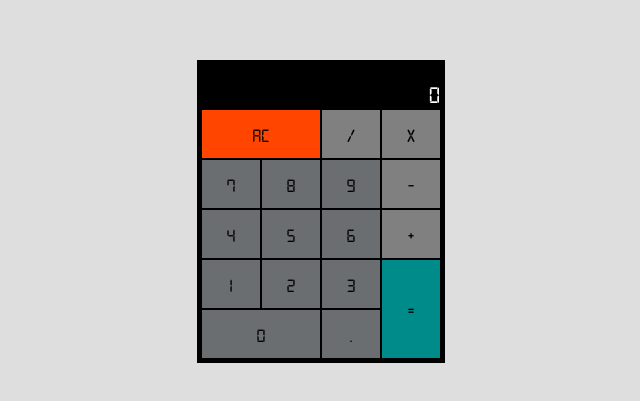
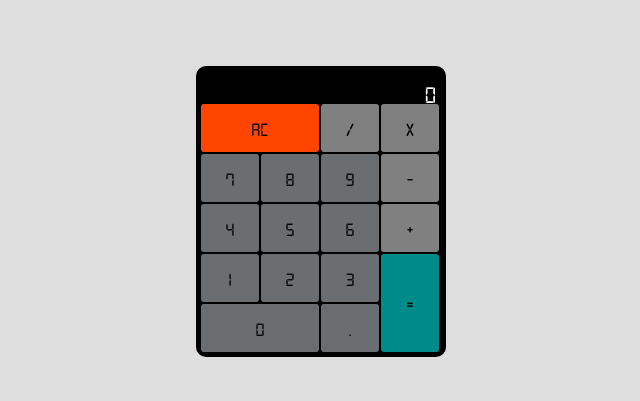
Before and after one commit to marijoyapa/react-javascript-calculator, a React (Create React App) app in the folder calculator/: page / in a window 1280 px wide. Shown: the part 189-590 px from the top of the page, without its empty margins (319-959 px from the left). Built offline with nearby package versions, Linux system fonts and the light colour scheme.

Commit message:
Clean up for more errors

```diff
--- a/calculator/src/App.css
+++ b/calculator/src/App.css
@@ -13,6 +13,7 @@
   align-items: center;
   background-color: black;
   color: white;
+  border-radius: 10px;
 }
 
 .output{
@@ -21,15 +22,24 @@
   align-items: center;
   margin-right: 5px;
   font-size: 24px;
-  height: 25px;
+  /* height: 25px; */
+  width: 240px;
 }
 
 .expression{
   font-size: 14px;
   color: orange;
   margin-top: 5px;
+  margin-left: 5px;
+
+  min-height: 15px;
   padding-bottom: 0;
-  height: 15px;
+  /* padding-right: 10px; */
+  /* height: 15px; */
+  width: 240px;
+  /* inline-size: 150px; */
+  overflow-wrap: break-word;
+  word-break: break-all;
 }
 
 .digits {
@@ -48,6 +58,7 @@
   margin:1px;
   font-family: "digital-7";
   font-size: 19px;
+  border-radius: 3px;
 }
 
 .button:hover{
@@ -67,15 +78,6 @@
   background-color: #6B6E70;
 }
 
-
-/* div {
-  display: flex;
-  justify-content: center;
-  align-items: center;
-  padding: 20px;
-  margin: 20px;
-} */
-
 .ac {
   grid-column: 1/3;
 }
--- a/calculator/src/App.js
+++ b/calculator/src/App.js
@@ -34,7 +34,10 @@ class Calculator extends React.Component {
       //handle number starts with zero
       else if ( expression.length > 1 & expression[0] == 0 & expression[1]!='.') {
         expression = expression.replace(expression[0], '')
-        console.log('0.')
+      }
+      //handle expressions starting with multiplication and divide
+      else if ( expression[0]=='*'|expression[0]=="/") {
+        expression = expression.replace(expression[0], '')
       }
       //handle digits starting with multiple zeros
       else if (expression === "00") {
@@ -44,7 +47,7 @@ class Calculator extends React.Component {
         expression = expression.replace(lastTwo, lastTwo[1])
       }
       else if(expression.length>20){
-        expression = "limit"
+        output = "DIGIT LIMIT MET"
       }
 
       //handle output
@@ -64,12 +67,15 @@ class Calculator extends React.Component {
         else if (output.includes("..")) {
           output = output.replace("..", '.')
         }
+        else if( output.length>18){
+          output = "DIGIT LIMIT MET"
+        }
       }
 
     }
 
     else {
-      //two handle next expression that starts with operation. it will continue the operation using the answer from the prev operation
+      //to handle next expression that starts with operation. it will continue the operation using the answer from the prev operation
       if ( lastTwo[1] == "+" | lastTwo[1] == "-" | lastTwo[1] == "*" | lastTwo[1] == "/") {
         var expression = this.state.answer.toString().concat(e.target.value)
         output = e.target.value
@@ -98,9 +104,13 @@ class Calculator extends React.Component {
 
     var expression = this.state.input;
     if (this.state.nextInput==false) {
-
+      var lastTwoChar = expression.slice(-2)
       var lastchar = expression.slice(-1)
-      if (lastchar == "+" | lastchar == "-" | lastchar == "*" | lastchar == "/") {
+      if (lastTwoChar == "*-" | lastTwoChar == "/-" ) {
+        expression = expression.replace(expression[expression.length - 1], '')
+        expression = expression.replace(expression[expression.length - 1], '')
+      }
+      else if (lastchar == "+" | lastchar == "-" | lastchar == "*" | lastchar == "/") {
         expression = expression.replace(expression[expression.length - 1], '')
       }
       var answer = eval(expression);
@@ -165,7 +175,7 @@ function CalculatorWrapper() {
 
   return (
     <div>
-      {isVisible && <p>This text will appear for 1 second.</p>}
+      {isVisible && <p>LIMIT</p>}
       <Calculator /> {/* Render your existing Calculator component */}
     </div>
   );
```
